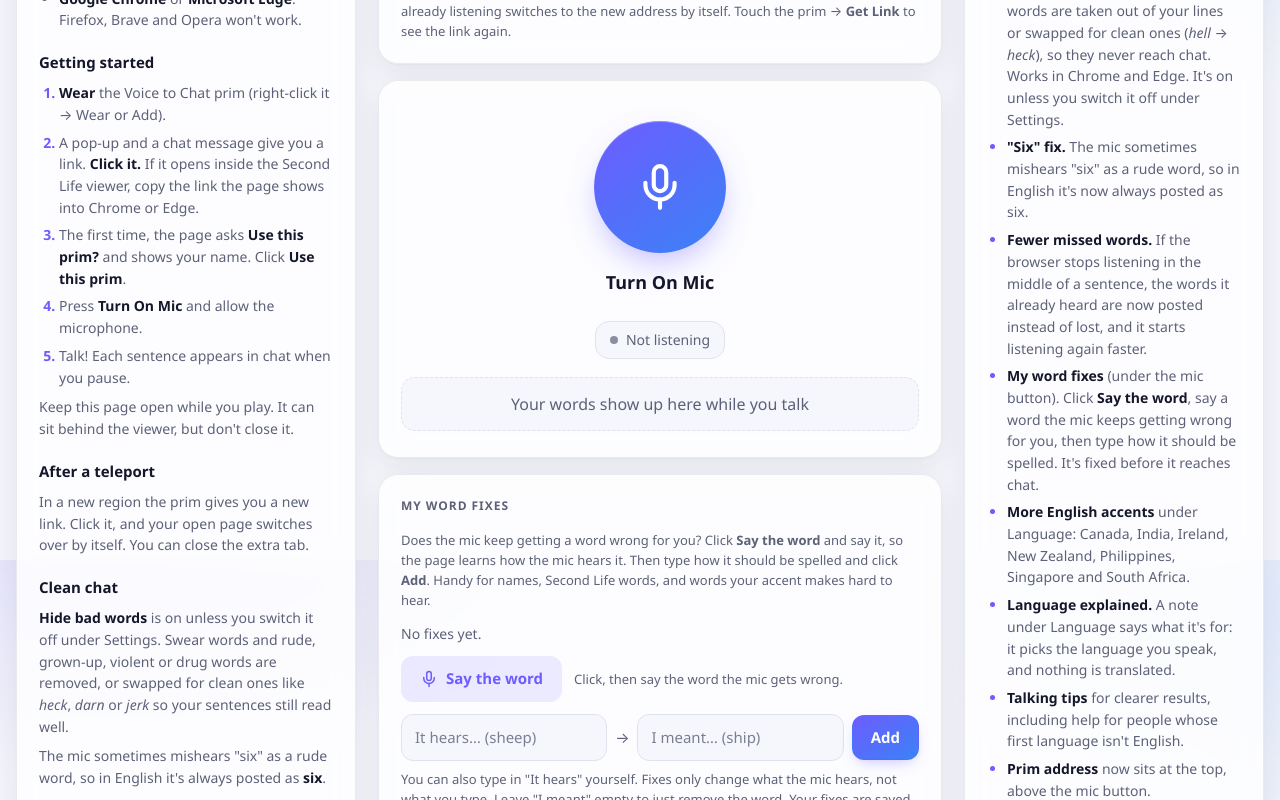
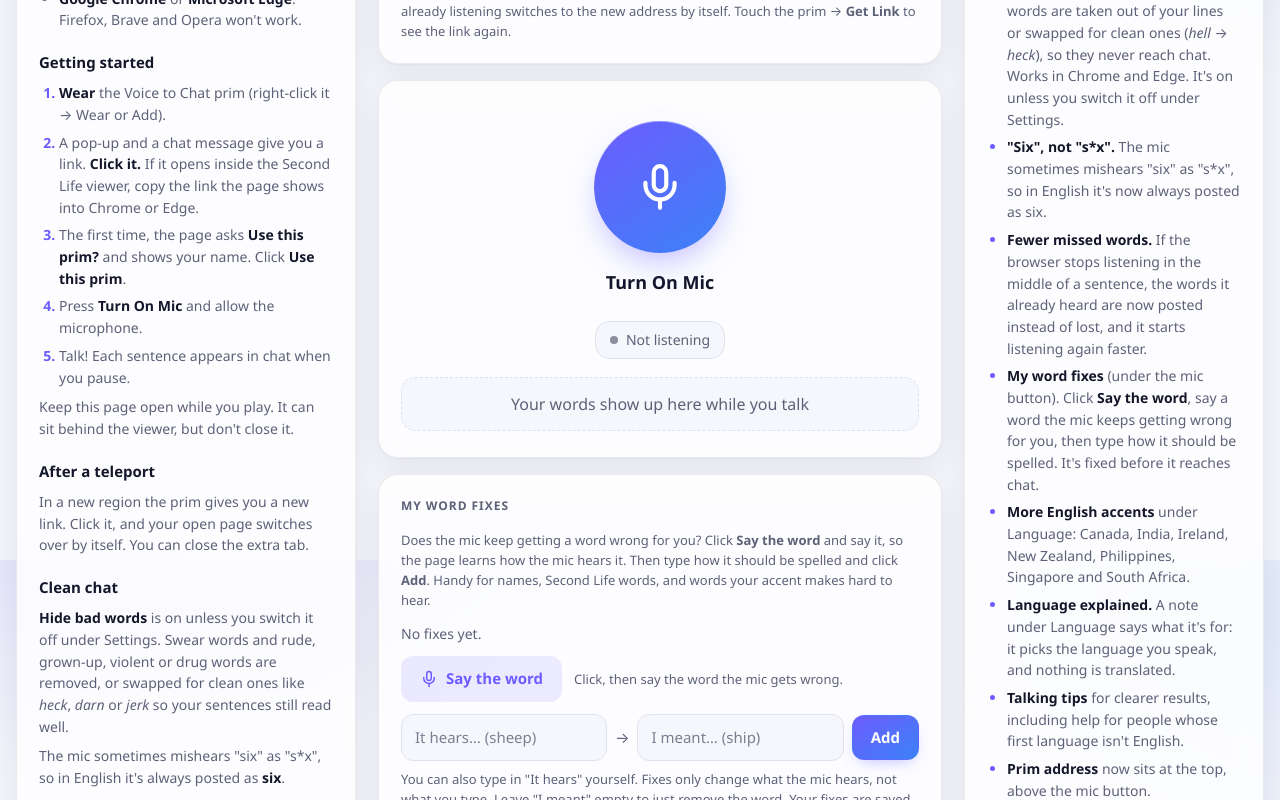
Before and after one commit to webdev0486/voice-to-sl-test, a plain HTML site: page index.html in a window 1280 px wide. Shown: the part 240-1040 px from the top of the page. Drawn offline with Linux system fonts and the light colour scheme.

Commit message:
Write the misheard word as s*x on the page

```diff
--- a/index.html
+++ b/index.html
@@ -560,7 +560,7 @@
     <p><b>Hide bad words</b> is on unless you switch it off under Settings. Swear words and rude,
       grown-up, violent or drug words are removed, or swapped for clean ones like <i>heck</i>,
       <i>darn</i> or <i>jerk</i> so your sentences still read well.</p>
-    <p>The mic sometimes mishears "six" as a rude word, so in English it's always posted as <b>six</b>.</p>
+    <p>The mic sometimes mishears "six" as "s*x", so in English it's always posted as <b>six</b>.</p>
 
     <h3>Prim menu (touch the prim)</h3>
     <dl class="menu">
@@ -609,7 +609,7 @@
       <li><b>Hide bad words.</b> Swear words and rude, grown-up, violent or drug words are taken out of
         your lines or swapped for clean ones (<i>hell</i> &rarr; <i>heck</i>), so they never reach chat.
         Works in Chrome and Edge. It's on unless you switch it off under Settings.</li>
-      <li><b>"Six" fix.</b> The mic sometimes mishears "six" as a rude word, so in English it's now
+      <li><b>"Six", not "s*x".</b> The mic sometimes mishears "six" as "s*x", so in English it's now
         always posted as six.</li>
       <li><b>Fewer missed words.</b> If the browser stops listening in the middle of a sentence, the
         words it already heard are now posted instead of lost, and it starts listening again faster.</li>
```
